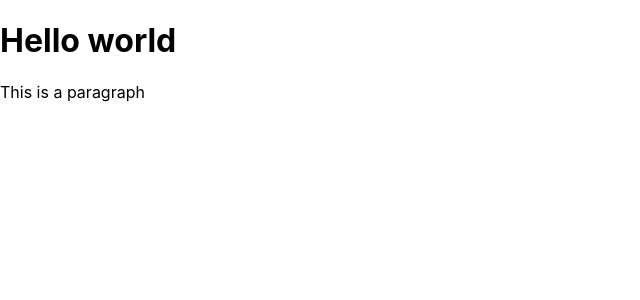
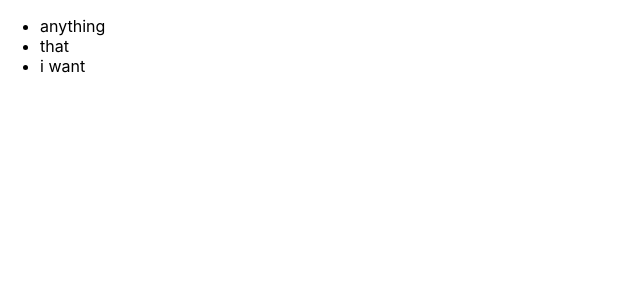
Before and after one commit to AndreiLucaci/react-tutorial-todolist, a React (Create React App) app: page / in a window 1280 px wide. Shown: the top 300 px of the page, without its empty margins (0-640 px from the left). Built offline with nearby package versions, Linux system fonts and the light colour scheme.

Commit message:
implemented first exercice

```diff
--- /dev/null
+++ b/src/components/ex1.js
@@ -0,0 +1,16 @@
+// Objective: Fill in the boilerplate Reat code required to render an unorder list <ul> to the page
+// The list should contain 3 list itmes (<li>) with anything that you want.
+
+import React from 'react';
+
+export default () => {
+    let items = [];
+
+    ["anything", "that", "i want"].forEach(x => items.push(<li>{x}</li>));
+
+    return (
+        <ul>
+            {items}
+        </ul>
+    );
+};
--- a/src/index.js
+++ b/src/index.js
@@ -1,10 +1,10 @@
 import React from 'react';
 import ReactDOM from 'react-dom';
 import './index.css';
-import App from './App';
+import Ex1 from './components/ex1';
 import * as serviceWorker from './serviceWorker';
 
-ReactDOM.render(<div><h1>Hello world</h1><p>This is a paragraph</p></div>, document.getElementById('root'));
+ReactDOM.render(<Ex1 />, document.getElementById('root'));
 
 // If you want your app to work offline and load faster, you can change
 // unregister() to register() below. Note this comes with some pitfalls.
```
